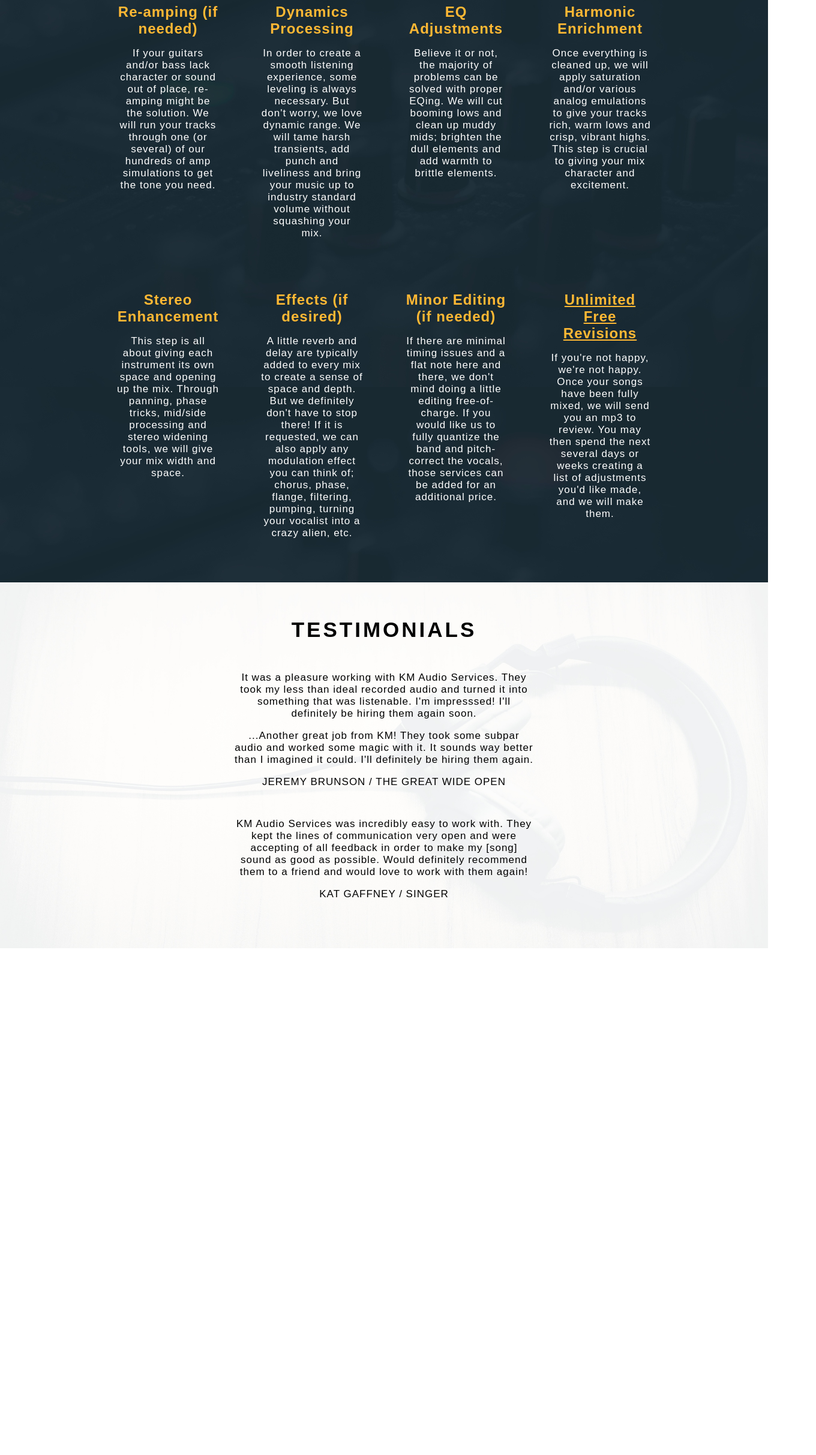
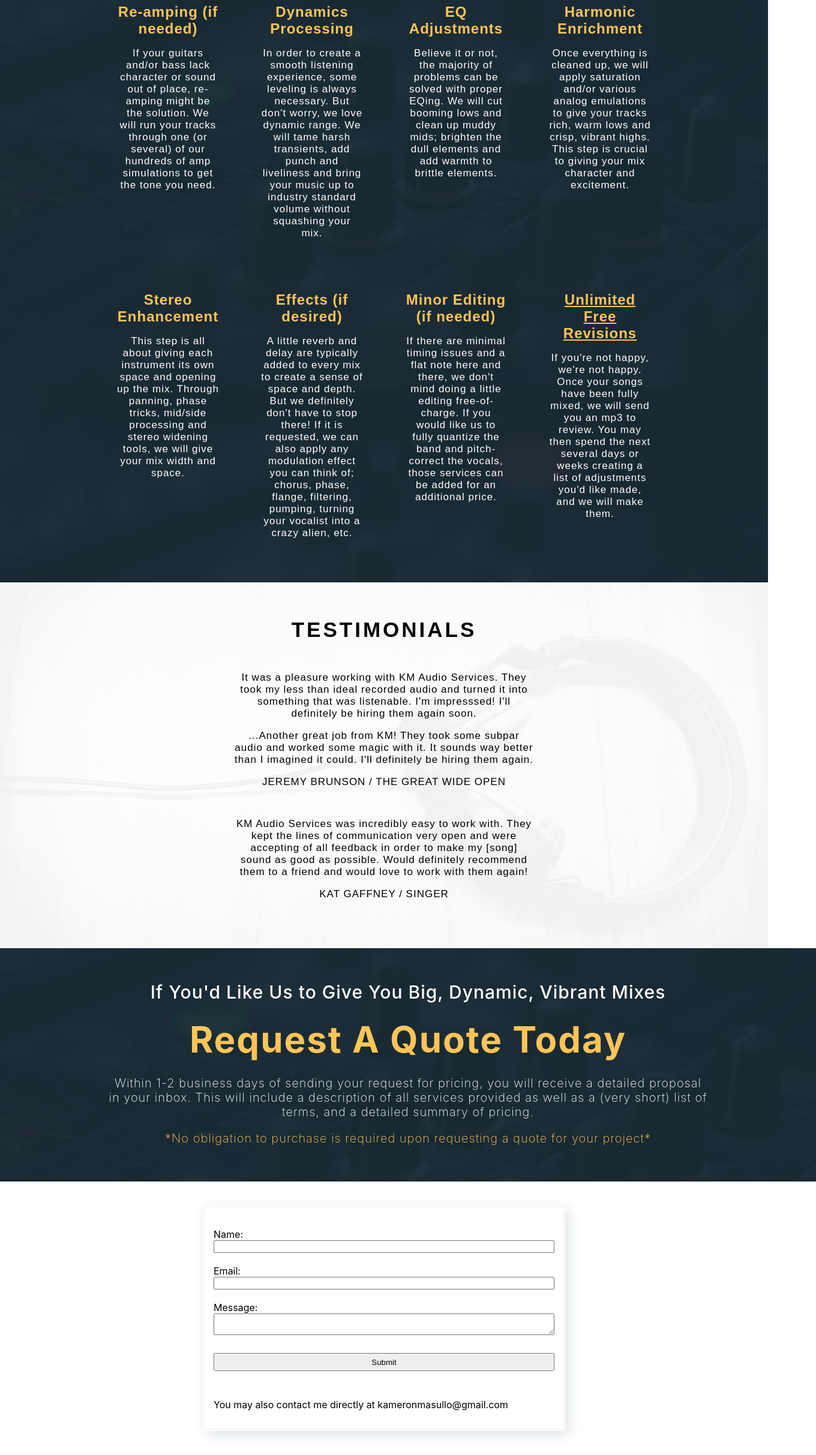
Before and after one commit to kmasullo-fadv/km-audio-website, a React (Create React App) app: page / in a window 1280 px wide. Shown: the part 1550-3976 px from the top of the page at 60% size, 1360 px wide, since content can reach past the window. Before the commit the page ends 3131 px from the top, so only its background shows below. Built offline with nearby package versions, Linux system fonts and the light colour scheme; the HTML template or start-up script is replaced by a standard one.

Commit message:
contact started

```diff
--- a/src/App/App.js
+++ b/src/App/App.js
@@ -6,6 +6,8 @@ import MixBanner from '../MixBanner/MixBanner';
 import HearDifBanner from '../HearDifBanner/HearDifBanner';
 import ServicesBanner from '../ServicesBanner/ServicesBanner';
 import Testimonials from '../Testimonials/Testimonials';
+import Quote from '../Quote/Quote';
+import Contact from '../Contact/Contact'
 
 export default class App extends Component {
   render(){
@@ -16,6 +18,8 @@ export default class App extends Component {
         <Route component={HearDifBanner} exact path='/' />
         <Route component={ServicesBanner} exact path='/' />
         <Route component={Testimonials} exact path='/' />
+        <Route component={Quote} exact path='/' />
+        <Route component={Contact} path='/' />
       </div>
     )
   }
--- /dev/null
+++ b/src/Contact/Contact.css
@@ -0,0 +1,26 @@
+.contactDiv {
+    padding: 40px 0;
+}
+
+.contactInner {
+    max-width: 600px;
+    margin: auto;
+    box-shadow: 5px 5px 20px 1px rgb(223, 228, 233);
+    padding: 2px;
+}
+
+.contactForm {
+    display: flex;
+    flex-direction: column;
+    border: 1px solid rgb(240, 240, 240);
+    padding: 15px;
+}
+
+.contactForm label {
+    margin-top: 20px;
+}
+
+.formButton {
+    margin: 30px 0 30px 0;
+    height: 30px;
+}
--- /dev/null
+++ b/src/Contact/Contact.js
@@ -0,0 +1,26 @@
+import React, { Component } from 'react';
+import './Contact.css'
+
+export default class Contact extends Component {
+
+    render(){
+        return(
+            <div className="contactDiv">
+                    <div className="contactInner">
+                        <form className="contactForm" action="https://formspree.io/xvowbnak" method="post">
+                            <label htmlFor="user-name">Name:</label>
+                            <input id="user-name" type="text" name="name" required />
+
+                            <label htmlFor="user-email">Email:</label>
+                            <input id="user-email" type="text" name="email" required />
+
+                            <label htmlFor="user-message">Message:</label>
+                            <textarea id="user-message" name="message" required></textarea>
+                            <button className="formButton" type="submit">Submit</button>
+                            <p>You may also contact me directly at kameronmasullo@gmail.com</p>
+                        </form>
+                    </div>
+            </div>
+        )
+    }
+}
--- /dev/null
+++ b/src/Quote/Quote.css
@@ -0,0 +1,34 @@
+.quoteDiv {
+    text-align: center;
+    width: 100%;
+    background-image: url('../img/knobss.jpg');
+    height: fit-content;
+    background-attachment: fixed;
+    background-position: center;
+    background-repeat: no-repeat;
+    background-size: cover;
+    padding: 40px;
+    letter-spacing: 1px;
+}
+
+.quoteInnerDiv {
+    max-width: 1000px;
+    margin: auto;
+}
+
+.quoteH2 {
+    font-size: 60px;
+    margin: 25px 0;
+    letter-spacing: 2px;
+}
+
+.quoteH3 {
+    font-size: 30px;
+    margin: 15px 0;
+    font-weight: 450;
+}
+
+.quoteP {
+    font-size: 20px;
+    font-weight: 250;
+}
--- /dev/null
+++ b/src/Quote/Quote.js
@@ -0,0 +1,23 @@
+import React, { Component } from 'react';
+import './Quote.css';
+
+export default class Quote extends Component {
+
+    render(){
+        return(
+            <div className="quoteDiv">
+                <div className="quoteInnerDiv">
+                    <h3 className="quoteH3 white">If You'd Like Us to Give You Big, Dynamic, Vibrant Mixes</h3>
+                    <h2 className="quoteH2 yellow">Request A Quote Today</h2>
+                    <p className="quoteP white">
+                        Within 1-2 business days of sending your request for pricing, you
+                        will receive a detailed proposal in your inbox. This will include a
+                        description of all services provided as well as a (very short) list
+                        of terms, and a detailed summary of pricing.
+                    </p>
+                    <p className="quoteP yellow">*No obligation to purchase is required upon requesting a quote for your project*</p>
+                </div>
+            </div>
+        )
+    }
+}
--- a/src/ServicesBanner/ServicesBanner.css
+++ b/src/ServicesBanner/ServicesBanner.css
@@ -21,7 +21,6 @@
 
 .servicesTopH2, .servicesTopH3 {
     margin: 0 auto;
-    color: white;
     font-weight: lighter;
 }
 
@@ -40,7 +39,6 @@
 }
 
 .serviceH3{
-    color: rgb(255, 184, 52);
     margin: 0;
     font-weight: bolder;
     font-size: 24px;
--- a/src/ServicesBanner/ServicesBanner.js
+++ b/src/ServicesBanner/ServicesBanner.js
@@ -6,11 +6,11 @@ export default class ServicesBanner extends Component {
     render(){
         return(
             <div className="servicesBannerDiv">
-                <h2 className="servicesTopH2">What's Included</h2>
-                <h3 className="servicesTopH3">In Every Mixing Package</h3>
+                <h2 className="servicesTopH2 white">What's Included</h2>
+                <h3 className="servicesTopH3 white">In Every Mixing Package</h3>
                 <div className="servicesList">
                     <div className="service s1">
-                        <h3 className="serviceH3">Re-amping (if needed)</h3>
+                        <h3 className="serviceH3 yellow">Re-amping (if needed)</h3>
                         <p>
                             If your guitars and/or bass lack character or sound
                             out of place, re-amping might be the solution. We will
@@ -19,7 +19,7 @@ export default class ServicesBanner extends Component {
                         </p>
                     </div>
                     <div className="service s2">
-                        <h3 className="serviceH3">Dynamics Processing</h3>
+                        <h3 className="serviceH3 yellow">Dynamics Processing</h3>
                         <p>
                         In order to create a smooth listening experience, some leveling
                         is always necessary. But don't worry, we love dynamic range.
@@ -28,7 +28,7 @@ export default class ServicesBanner extends Component {
                         </p>
                     </div>
                     <div className="service s3">
-                        <h3 className="serviceH3">EQ Adjustments</h3>
+                        <h3 className="serviceH3 yellow">EQ Adjustments</h3>
                         <p>
                         Believe it or not, the majority of problems can be solved with
                         proper EQing. We will cut booming lows and clean up muddy mids;
@@ -36,7 +36,7 @@ export default class ServicesBanner extends Component {
                         </p>
                     </div>
                     <div className="service s4">
-                        <h3 className="serviceH3">Harmonic Enrichment</h3>
+                        <h3 className="serviceH3 yellow">Harmonic Enrichment</h3>
                         <p>
                         Once everything is cleaned up, we will apply saturation and/or
                         various analog emulations to give your tracks rich, warm lows
@@ -45,7 +45,7 @@ export default class ServicesBanner extends Component {
                         </p>
                     </div>
                     <div className="service s5">
-                        <h3 className="serviceH3">Stereo Enhancement</h3>
+                        <h3 className="serviceH3 yellow">Stereo Enhancement</h3>
                         <p>
                         This step is all about giving each instrument its own space and
                         opening up the mix. Through panning, phase tricks, mid/side
@@ -54,7 +54,7 @@ export default class ServicesBanner extends Component {
                         </p>
                     </div>
                     <div className="service s6">
-                        <h3 className="serviceH3">Effects (if desired)</h3>
+                        <h3 className="serviceH3 yellow">Effects (if desired)</h3>
                         <p>
                         A little reverb and delay are typically added to every mix to
                         create a sense of space and depth. But we definitely don't have
@@ -64,7 +64,7 @@ export default class ServicesBanner extends Component {
                         </p>
                     </div>
                     <div className="service s7">
-                        <h3 className="serviceH3">Minor Editing (if needed)</h3>
+                        <h3 className="serviceH3 yellow">Minor Editing (if needed)</h3>
                         <p>
                         If there are minimal timing issues and a flat note here and
                         there, we don't mind doing a little editing free-of-charge.
@@ -73,7 +73,7 @@ export default class ServicesBanner extends Component {
                         </p>
                     </div>
                     <div className="service s8">
-                        <h3 className="serviceH3" Style={"text-decoration: underline;"}>Unlimited Free Revisions</h3>
+                        <h3 className="serviceH3 underline yellow">Unlimited Free Revisions</h3>
                         <p>
                         If you're not happy, we're not happy. Once your songs have been
                         fully mixed, we will send you an mp3 to review. You may then spend
--- a/src/index.css
+++ b/src/index.css
@@ -10,3 +10,15 @@ html {
   min-height: 100%;
   min-width: 100%;
 }
+
+.underline {
+  text-decoration: underline;
+}
+
+.yellow {
+  color: rgb(254, 196, 88);
+}
+
+.white {
+  color: white;
+}
```
Also changed, not shown: 1 other file (tests, documents, lock files or other folders).
